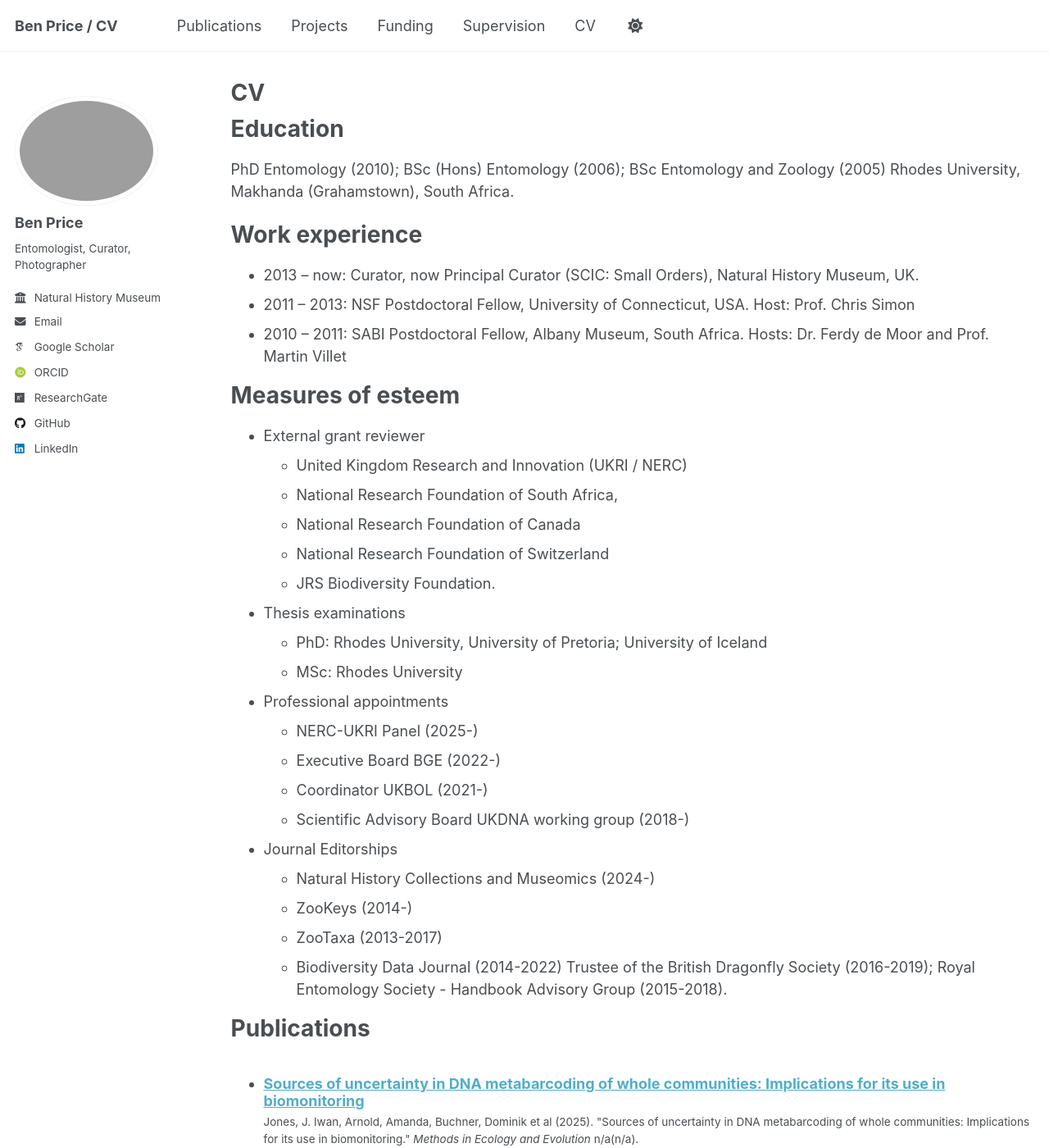
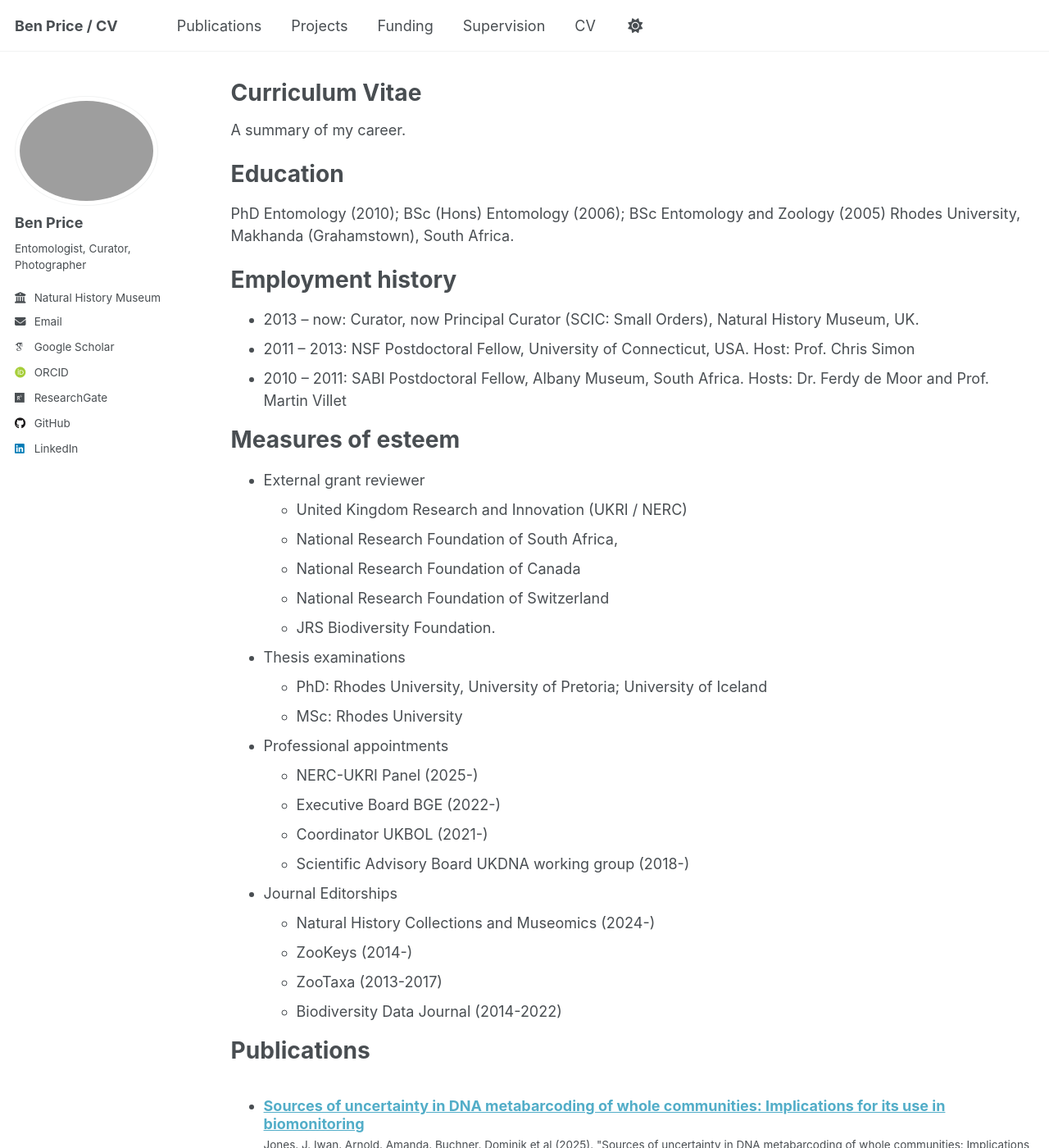
Before and after one commit to bwprice/bwprice.github.io, a Jekyll site: the page built from _pages/cv.md, in a window 1280 px wide and 1400 px high. Shown: the whole window at 82% size. Built offline with Jekyll 4.4.1, drawn with Linux system fonts in a browser that asks for light colours; some web fonts are replaced; a script that is not in the unit is left out.

Commit message:
Update cv.md

```diff
--- a/_pages/cv.md
+++ b/_pages/cv.md
@@ -1,6 +1,6 @@
 ---
 layout: archive
-title: "CV"
+title: "Curriculum Vitae"
 permalink: /cv/
 author_profile: true
 redirect_from:
@@ -9,11 +9,13 @@ redirect_from:
 
 {% include base_path %}
 
+A summary of my career.
+
 Education
 ======
 PhD Entomology (2010); BSc (Hons) Entomology (2006); BSc Entomology and Zoology (2005) Rhodes University, Makhanda (Grahamstown), South Africa.
 
-Work experience
+Employment history
 ======
 * 2013 – now: Curator, now Principal Curator (SCIC: Small Orders), Natural History Museum, UK.
 * 2011 – 2013: NSF Postdoctoral Fellow, University of Connecticut, USA. Host: Prof. Chris Simon
@@ -40,7 +42,6 @@ Measures of esteem
 	* ZooKeys (2014-)
 	* ZooTaxa (2013-2017)
 	* Biodiversity Data Journal (2014-2022)
-Trustee of the British Dragonfly Society (2016-2019); Royal Entomology Society - Handbook Advisory Group (2015-2018).
 
 Publications
 ======
```
